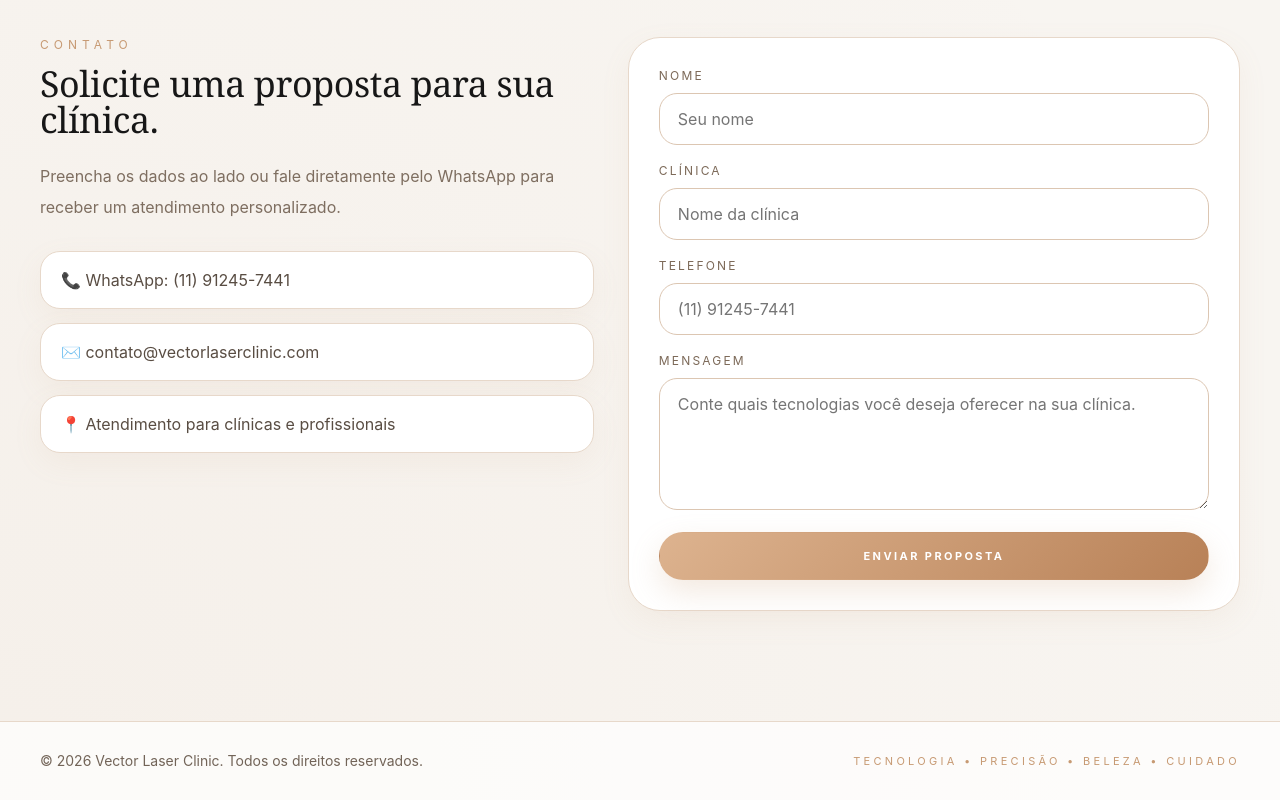
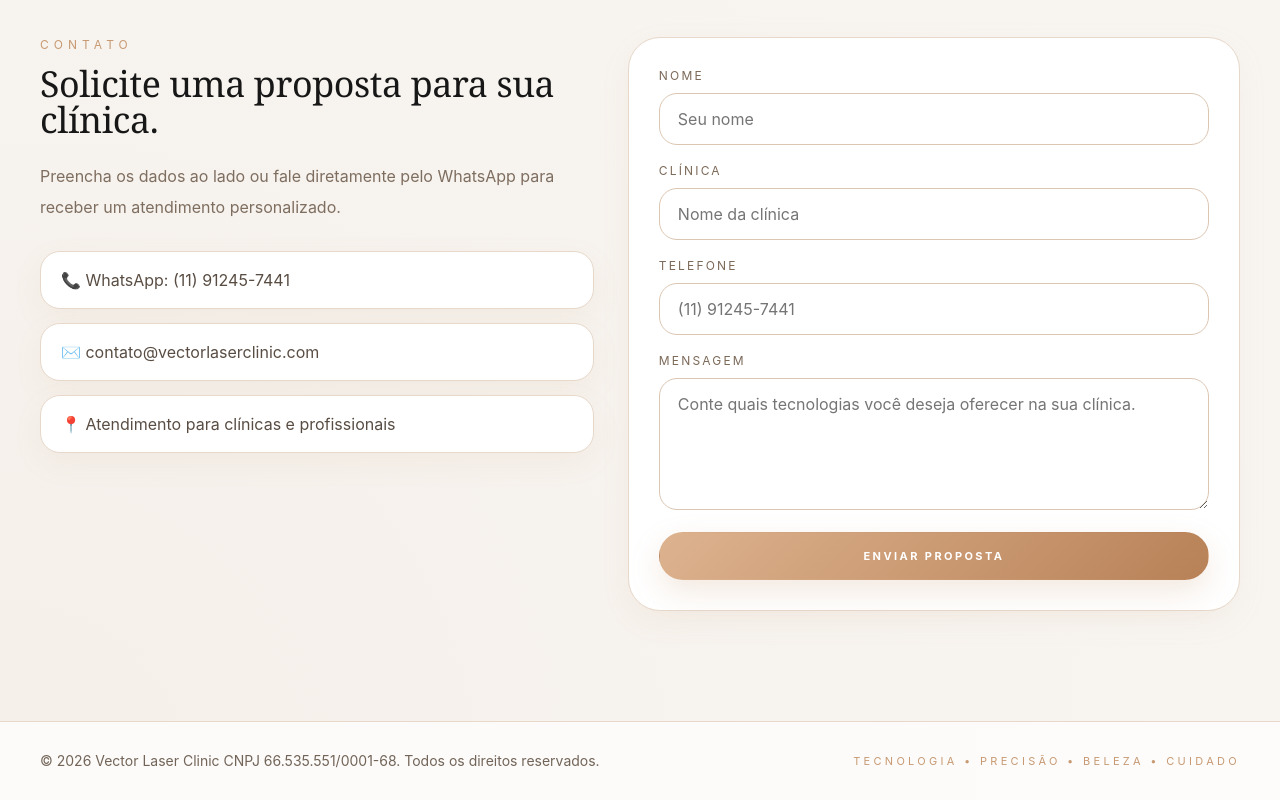
Before and after one commit to Krahe1988/vector-laser-clinic, a React (Vite) app: page / in a window 1280 px wide. Shown: the part 4177-4977 px from the top of the page. Built offline with nearby package versions, Linux system fonts and the light colour scheme.

Commit message:
Adiciona CNPJ

```diff
--- a/src/App.jsx
+++ b/src/App.jsx
@@ -470,7 +470,7 @@ export default function App() {
 
       <footer className="site-footer">
         <div className="container footer-inner">
-          <p>© 2026 Vector Laser Clinic. Todos os direitos reservados.</p>
+          <p>© 2026 Vector Laser Clinic CNPJ 66.535.551/0001-68. Todos os direitos reservados.</p>
           <p className="footer-tag">Tecnologia • Precisão • Beleza • Cuidado</p>
         </div>
       </footer>
```
